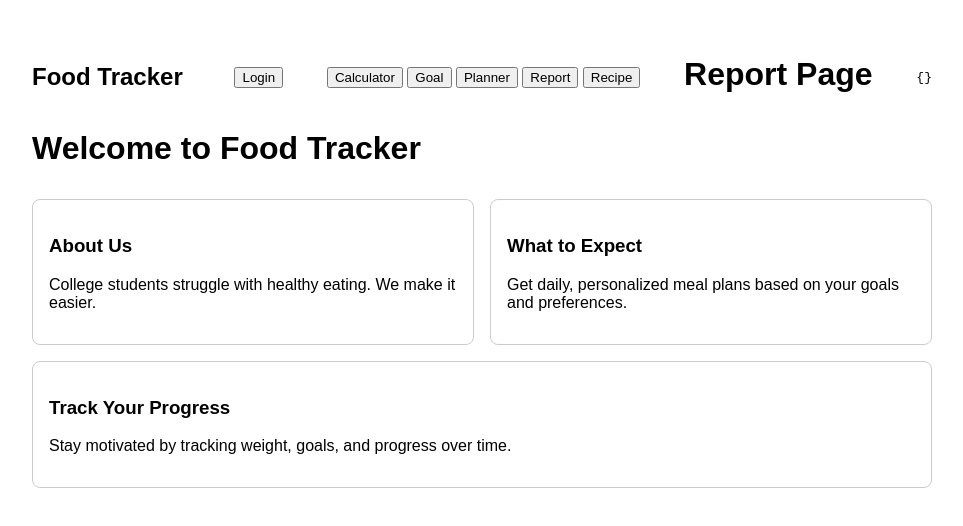
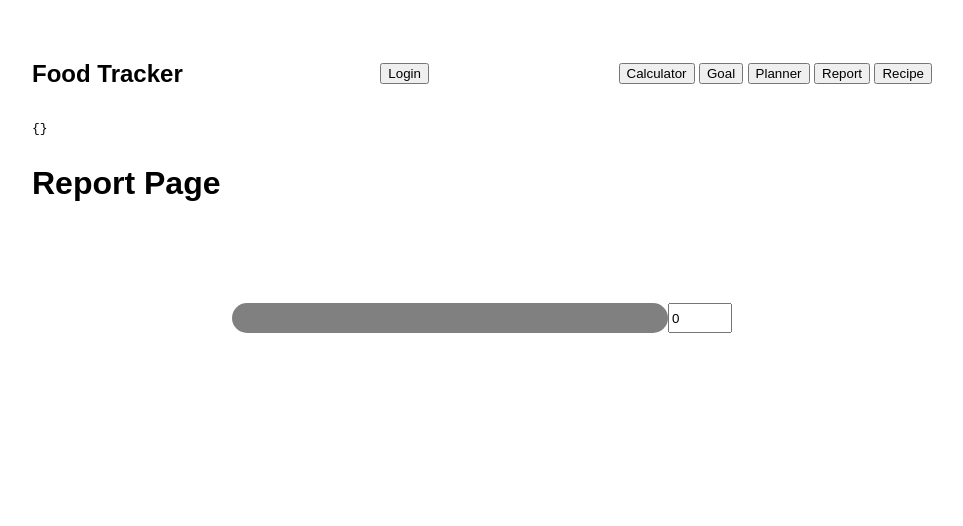
Before and after one commit to justin00195/ECS_162_Final_Project_G6, a Svelte app in the folder frontend/: page / in a window 1280 px wide. Both pictures are taken after a click on the button "Report". Shown: the top 526 px of the page, without its empty margins (158-1121 px from the left). Built offline with nearby package versions, Linux system fonts and the light colour scheme; no server answers.

Commit message:
made some UI changes

```diff
--- a/frontend/src/routes/Homepage.svelte
+++ b/frontend/src/routes/Homepage.svelte
@@ -77,8 +77,7 @@ function userLogout() {
             <a use:link href="/user-portal">User Portal</a>
         {/if}
       </nav>
-
-
+    </header>
     {#if currentPage === 'calculator'}
         <CalculatorPage />
       {:else if currentPage === 'goal'}
@@ -90,10 +89,8 @@ function userLogout() {
       {:else if currentPage === 'recipe'}
         <RecipePage />
       {/if}
-    </header>
-
+  {#if currentPage === 'home'}
     <h1 class="Welcome">Welcome to Food Tracker</h1>
-
       <div class="grid">
         <div class="card">
           <h3>About Us</h3>
@@ -108,4 +105,5 @@ function userLogout() {
           <p>Stay motivated by tracking weight, goals, and progress over time.</p>
         </div>
       </div>
+  {/if}
 </div>
--- a/frontend/src/routes/ReportPage.svelte
+++ b/frontend/src/routes/ReportPage.svelte
@@ -1,5 +1,7 @@
 <script lang="ts">
     import { onMount } from 'svelte';
+    import {Tween} from 'svelte/motion'
+    import { cubicOut } from 'svelte/easing';
 
     let report: any = {};
 
@@ -7,7 +9,52 @@
       const res = await fetch('http://localhost:8000/report');
       report = await res.json();
     });
+
+
+    let progress = new Tween(0, {
+      duration: 500,
+      easing: cubicOut
+    })
+    let inputValue = 0;
+    function updateProgress(){
+      let val = Math.min(100, Math.max(0, Number(inputValue)))
+      progress.target = val
+    }
   </script>
 
-  <h1>Report Page</h1>
-  <pre>{JSON.stringify(report, null, 2)}</pre>
+
+<pre>{JSON.stringify(report, null, 2)}</pre>
+  <header>
+    <h1>Report Page</h1>
+  </header>
+
+    <div class="progress-container">
+      <progress max = "100" value={progress.current}></progress>
+      <input
+        type ="number"
+        bind:value={inputValue}
+        min ="0"
+        max ="100"
+        on:change={updateProgress}
+      />
+    </div>
+
+
+  <!---Subject to change-->
+  <style>
+
+    .progress-container {
+      display: flex;
+      justify-content: center;
+      width: 500px;
+      margin: 5rem auto 0 auto;
+    }
+    progress{
+      width: 100%;
+      height: 30px;
+      appearance: none;
+      border-radius: 15px;
+      overflow: hidden;
+
+    }
+  </style>
```
Lines whose indentation alone changed are shown as unchanged.
